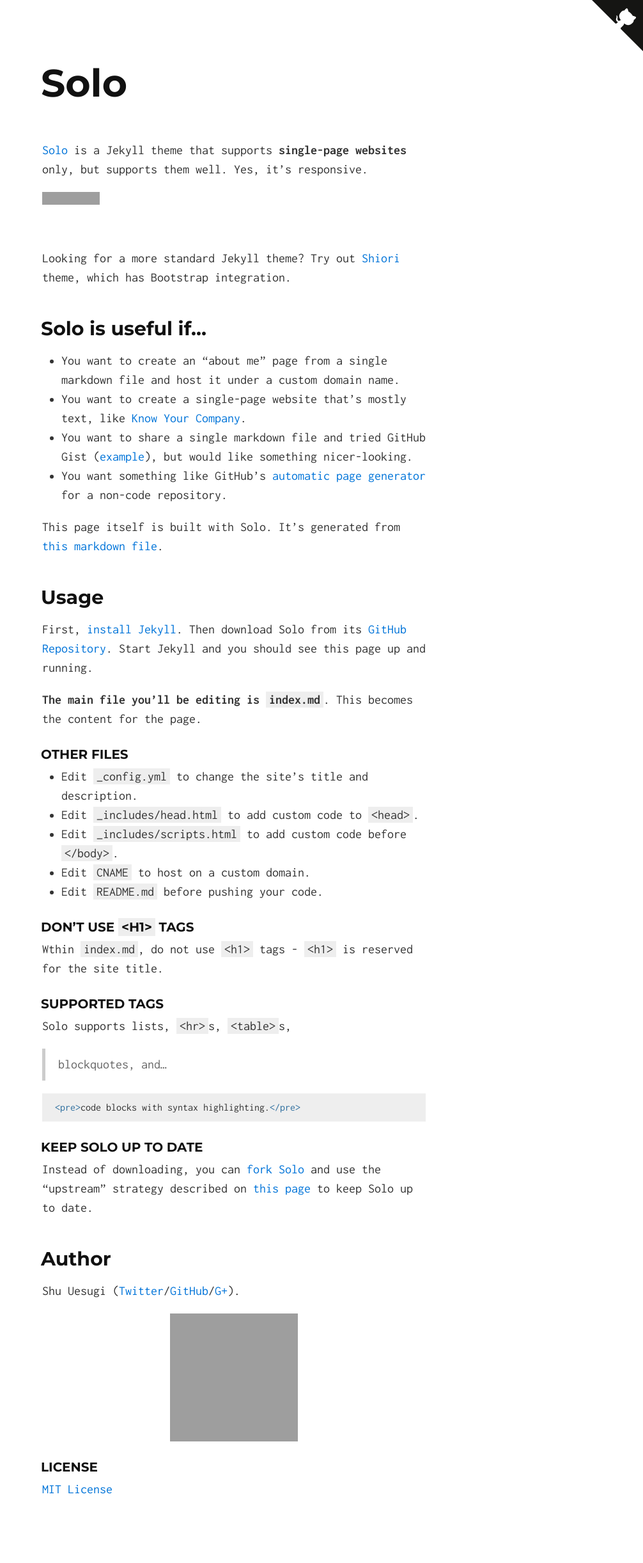
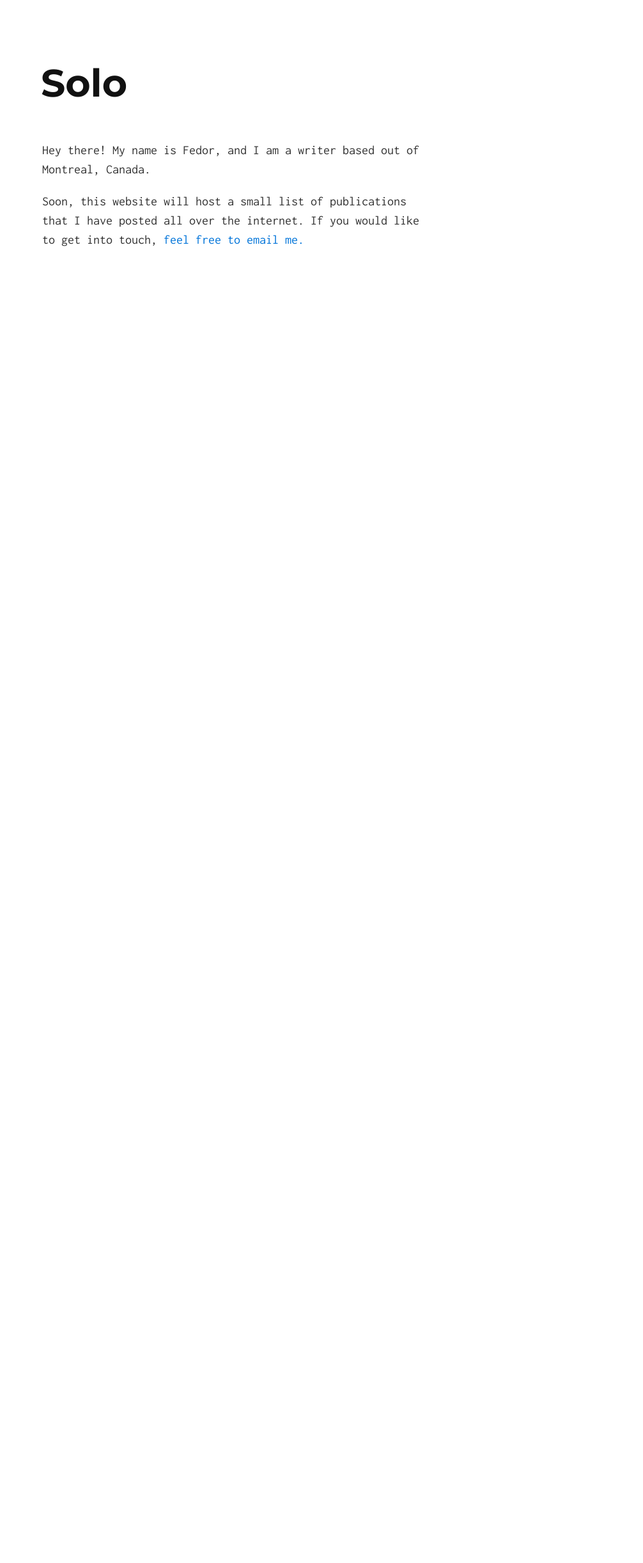
Before and after one commit to fed-ka/fed-ka, a Jekyll site: the page built from index.md, in a window 1280 px wide. Shown: the whole page at 64% size, without its empty margins (274-1280 px from the left). Built offline with Jekyll 4.4.1, drawn with Linux system fonts in a browser that asks for light colours; after the commit the page ends 900 px from its top, so only the background shows below that; grey boxes are pictures that could not be loaded.

Commit message:
More changes

```diff
--- a/index.md
+++ b/index.md
@@ -2,62 +2,6 @@
 layout: default
 ---
 
-[Solo](http://chibicode.github.io/solo) is a Jekyll theme that supports **single-page websites** only, but supports them well. Yes, it's responsive.
+Hey there! My name is Fedor, and I am a writer based out of Montreal, Canada.
 
-<iframe src="https://ghbtns.com/github-btn.html?user=chibicode&amp;repo=solo&amp;type=watch&amp;count=true&amp;size=large"
-  allowtransparency="true" frameborder="0" scrolling="0" width="170" height="30"></iframe><br/>
-
-Looking for a more standard Jekyll theme? Try out [Shiori](http://github.com/ellekasai/shiori) theme, which has Bootstrap integration.
-
-## Solo is useful if...
-
-* You want to create an "about me" page from a single markdown file and host it under a custom domain name.
-* You want to create a single-page website that's mostly text, like [Know Your Company](https://knowyourcompany.com/).
-* You want to share a single markdown file and tried GitHub Gist ([example](https://gist.github.com/dypsilon/5819504)), but would like something nicer-looking.
-* You want something like GitHub's [automatic page generator](http://pages.github.com/) for a non-code repository.
-
-This page itself is built with Solo. It's generated from [this markdown file](https://github.com/chibicode/solo/blob/gh-pages/_includes/index.md).
-
-## Usage
-
-First, [install Jekyll](http://jekyllrb.com/docs/installation/). Then download Solo from its [GitHub Repository](https://github.com/chibicode/solo). Start Jekyll and you should see this page up and running.
-
-**The main file you'll be editing is `index.md`**. This becomes the content for the page.
-
-### Other Files
-
-* Edit `_config.yml` to change the site's title and description.
-* Edit `_includes/head.html` to add custom code to `<head>`.
-* Edit `_includes/scripts.html` to add custom code before `</body>`.
-* Edit `CNAME` to host on a custom domain.
-* Edit `README.md` before pushing your code.
-
-### Don't use `<h1>` tags
-
-Wthin `index.md`, do not use `<h1>` tags - `<h1>` is reserved for the site title.
-
-### Supported Tags
-
-Solo supports lists, `<hr>`s, `<table>`s,
-
-> blockquotes, and...
-
-~~~html
-<pre>code blocks with syntax highlighting.</pre>
-~~~
-
-### Keep Solo up to date
-
-Instead of downloading, you can [fork Solo](https://github.com/chibicode/solo/fork) and use the "upstream" strategy described on [this page](https://help.github.com/articles/fork-a-repo) to keep Solo up to date.
-
-## Author
-
-Shu Uesugi ([Twitter](http://twitter.com/chibicode)/[GitHub](http://github.com/chibicode)/[G+](https://plus.google.com/110325199858284431541?rel=author)).
-
-![Shu Uesugi](https://www.gravatar.com/avatar/b868d84bbe2ed30ec45c9253e1c1cefe.jpg?s=200)
-
-### License
-
-[MIT License](http://chibicode.mit-license.org/)
-
-<a href="https://github.com/chibicode/solo" class="github-corner"><svg width="80" height="80" viewBox="0 0 250 250" style="fill:#151513; color:#fff; position: absolute; top: 0; border: 0; right: 0;"><path d="M0,0 L115,115 L130,115 L142,142 L250,250 L250,0 Z"></path><path d="M128.3,109.0 C113.8,99.7 119.0,89.6 119.0,89.6 C122.0,82.7 120.5,78.6 120.5,78.6 C119.2,72.0 123.4,76.3 123.4,76.3 C127.3,80.9 125.5,87.3 125.5,87.3 C122.9,97.6 130.6,101.9 134.4,103.2" fill="currentColor" style="transform-origin: 130px 106px;" class="octo-arm"></path><path d="M115.0,115.0 C114.9,115.1 118.7,116.5 119.8,115.4 L133.7,101.6 C136.9,99.2 139.9,98.4 142.2,98.6 C133.8,88.0 127.5,74.4 143.8,58.0 C148.5,53.4 154.0,51.2 159.7,51.0 C160.3,49.4 163.2,43.6 171.4,40.1 C171.4,40.1 176.1,42.5 178.8,56.2 C183.1,58.6 187.2,61.8 190.9,65.4 C194.5,69.0 197.7,73.2 200.1,77.6 C213.8,80.2 216.3,84.9 216.3,84.9 C212.7,93.1 206.9,96.0 205.4,96.6 C205.1,102.4 203.0,107.8 198.3,112.5 C181.9,128.9 168.3,122.5 157.7,114.1 C157.9,116.9 156.7,120.9 152.7,124.9 L141.0,136.5 C139.8,137.7 141.6,141.9 141.8,141.8 Z" fill="currentColor" class="octo-body"></path></svg></a><style>.github-corner:hover .octo-arm{animation:octocat-wave 560ms ease-in-out}@keyframes octocat-wave{0%,100%{transform:rotate(0)}20%,60%{transform:rotate(-25deg)}40%,80%{transform:rotate(10deg)}}@media (max-width:500px){.github-corner:hover .octo-arm{animation:none}.github-corner .octo-arm{animation:octocat-wave 560ms ease-in-out}}</style>
+Soon, this website will host a small list of publications that I have posted all over the internet. If you would like to get into touch, [feel free to email me.](mailto:fedor.karmanov@gmail.com)
```
Also changed, not shown: 2 other files.
